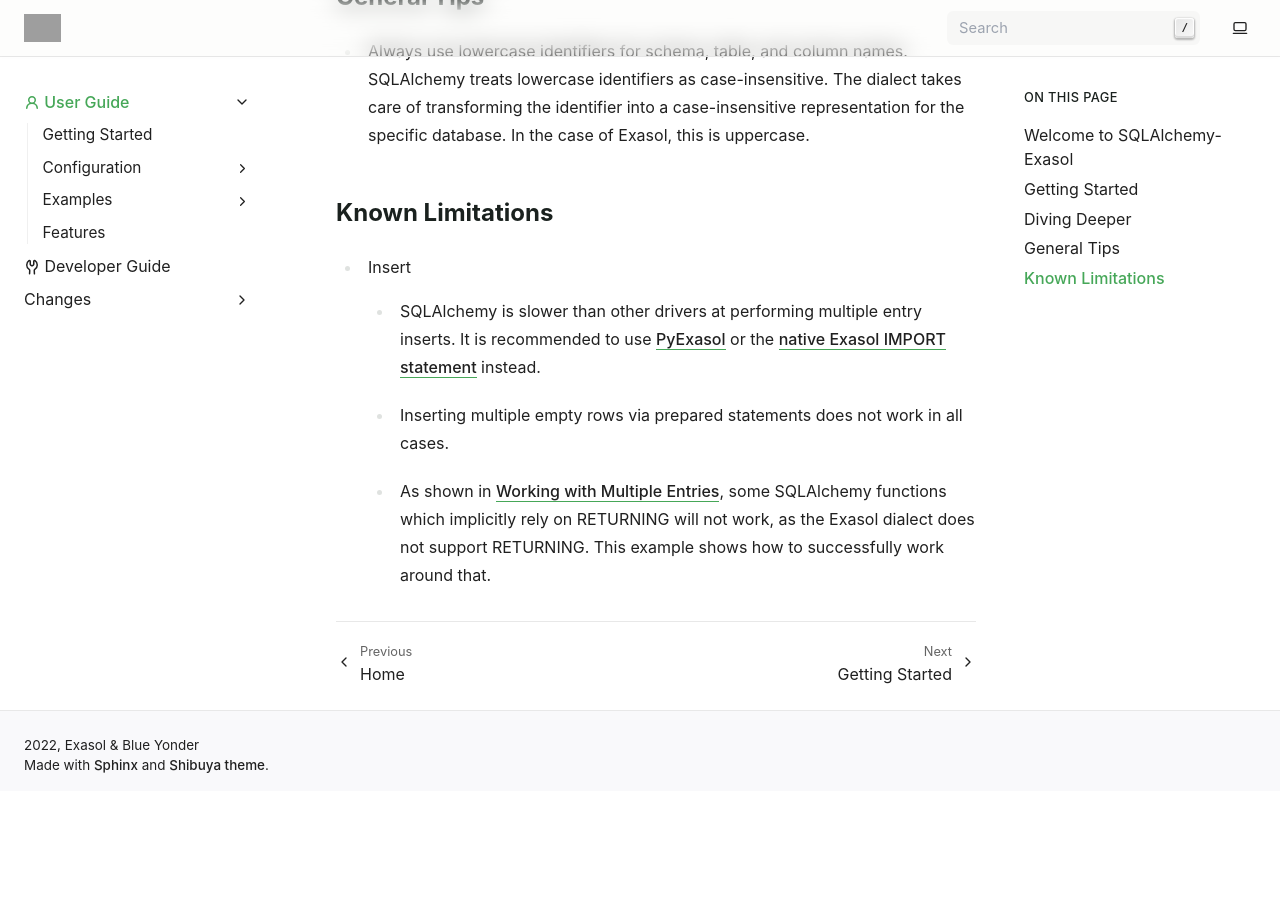
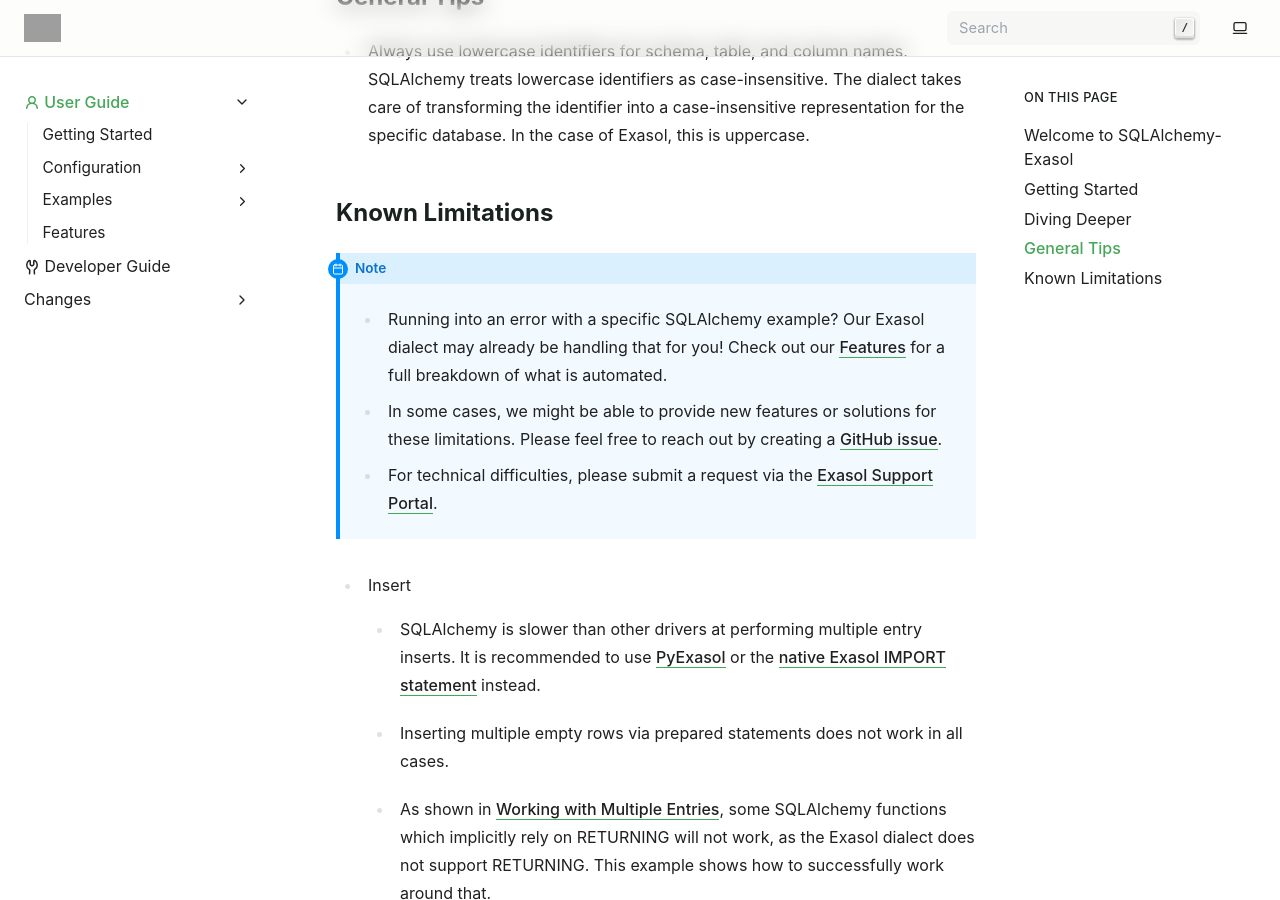
Before and after one commit to exasol/sqlalchemy-exasol, a Sphinx documentation site: the page built from doc/user_guide/index.rst, in a window 1280 px wide and 900 px high, scrolled down 974 px. Built offline with Sphinx 7.4.7, drawn with Linux system fonts in a browser that asks for light colours; before the commit the page ends 1765 px from its top, so only the background shows below that; grey boxes are pictures that could not be loaded.

Commit message:
Add note for checking features, submitting ideas, & getting help

```diff
--- a/doc/user_guide/index.rst
+++ b/doc/user_guide/index.rst
@@ -52,6 +52,16 @@
 
 Known Limitations
 -----------------
+.. note::
+    * Running into an error with a specific SQLAlchemy example? Our Exasol dialect may
+      already be handling that for you! Check out our :ref:`features` for a full breakdown
+      of what is automated.
+    * In some cases, we might be able to provide new features or solutions for these
+      limitations. Please feel free to reach out by creating a
+      `GitHub issue <https://github.com/exasol/sqlalchemy-exasol/issues>`__.
+    * For technical difficulties, please submit a request
+      via the `Exasol Support Portal <https://exasol.my.site.com/s/create-new-case>`__.
+
 * Insert
 
   - SQLAlchemy is slower than other drivers at performing multiple entry inserts.
```
